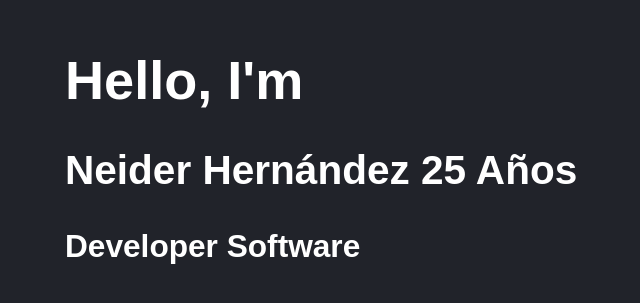
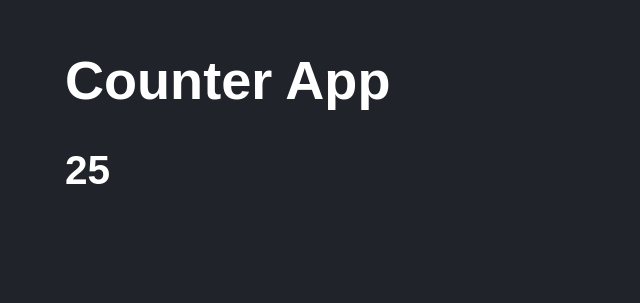
Before and after one commit to Aghent47/Aprendiendo-react, a React (Vite) app: page / in a window 1280 px wide. Shown: the part 135-438 px from the top of the page, without its empty margins (83-723 px from the left). Built offline with nearby package versions, Linux system fonts and the light colour scheme.

Commit message:
Tarea - Componente CounterApp

```diff
--- /dev/null
+++ b/src/CounterApp.jsx
@@ -0,0 +1,12 @@
+import PropTypes from 'prop-types'
+
+export const CounterApp = ( {value} ) => {
+  return <>
+    <h1>Counter App</h1>
+    <h2> { value } </h2>
+  </>
+}
+
+CounterApp.propTypes = {
+    value: PropTypes.number.isRequired,
+}
--- a/src/main.jsx
+++ b/src/main.jsx
@@ -1,12 +1,15 @@
-import React from 'react'
-import ReactDOM from 'react-dom/client'
-import { FirstApp } from './FirstApp';
-import { HelloWorldApp } from './HelloWorldApp';
+import React from "react";
+import ReactDOM from "react-dom/client";
+import { CounterApp } from "./CounterApp";
+import { FirstApp } from "./FirstApp";
+import { HelloWorldApp } from "./HelloWorldApp";
 
-import './styles.css'
+import "./styles.css";
 
-ReactDOM.createRoot(document.getElementById('root')).render(
+// <FirstApp title="Hello, I'm" subtitle="Developer Software" age={25} />
+
+ReactDOM.createRoot(document.getElementById("root")).render(
   <React.StrictMode>
-    <FirstApp title="Hello, I'm" subtitle="Developer Software" age={25} />
+    <CounterApp value={25}/>
   </React.StrictMode>
 );
```
